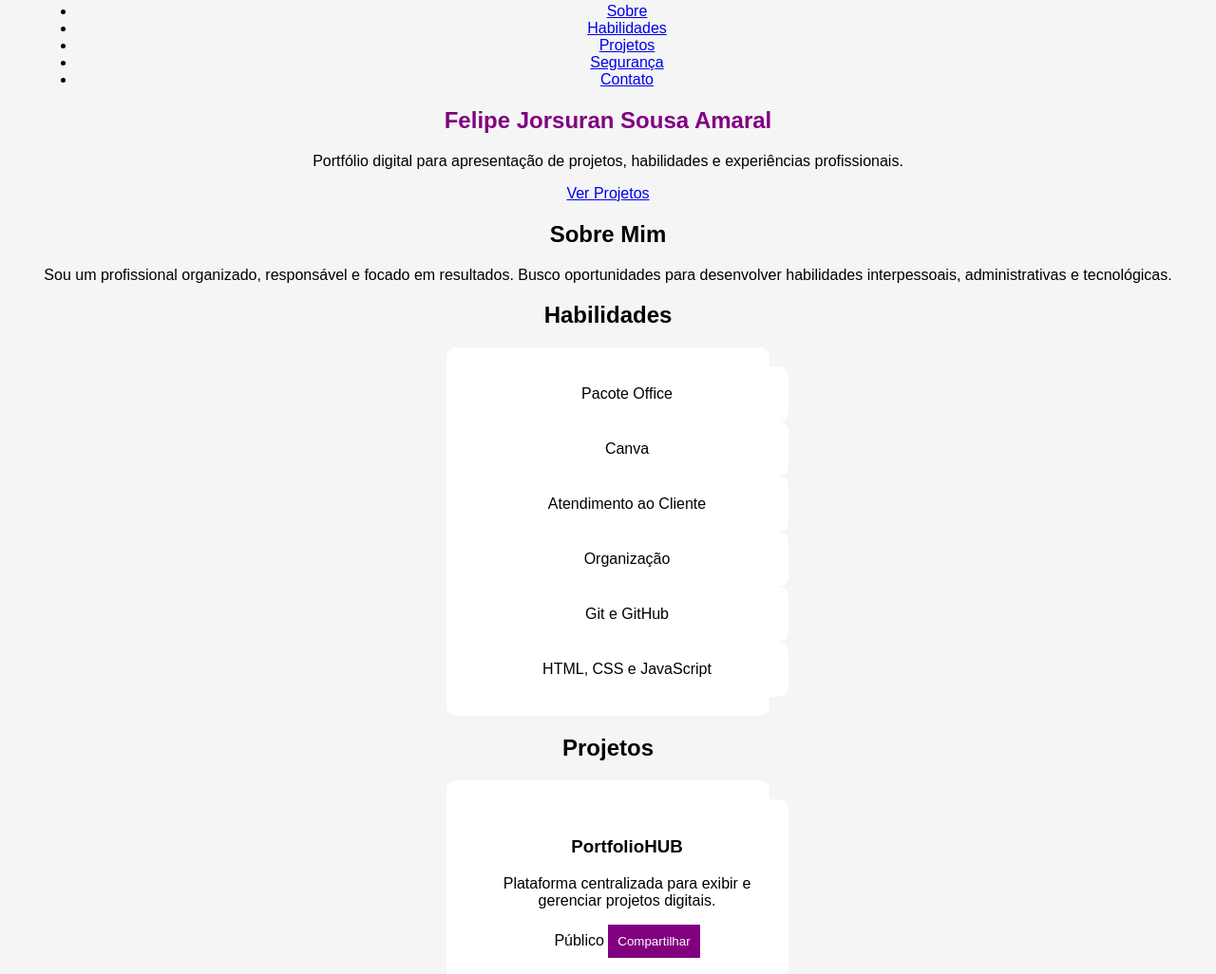
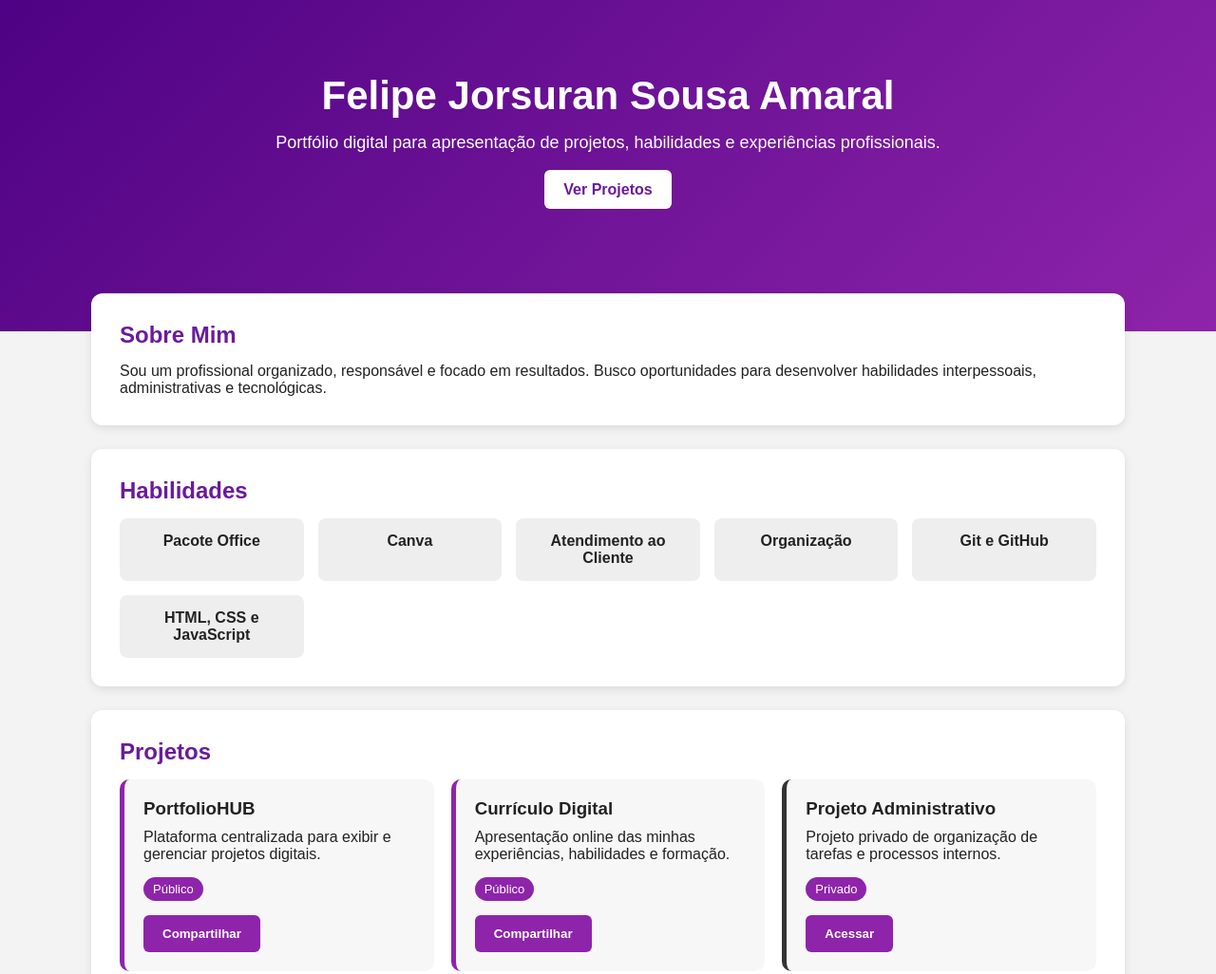
Before and after one commit to fjorsuran/portfolioHUB, a plain HTML site: page index.html in a window 1280 px wide. Shown: the part 85-1111 px from the top of the page at 95% size. Drawn offline with Linux system fonts and the light colour scheme.

Commit message:
Update style.css

```diff
--- a/style.css
+++ b/style.css
@@ -1,26 +1,181 @@
-body{
-    font-family: Arial;
-    background-color: #f5f5f5;
-    text-align: center;
-    margin: 40px;
+* {
+  margin: 0;
+  padding: 0;
+  box-sizing: border-box;
 }
 
-h1{
-    color: purple;
+body {
+  font-family: Arial, sans-serif;
+  background-color: #f3f3f3;
+  color: #222;
 }
 
-div{
-    background: white;
-    padding: 20px;
-    margin: auto;
-    width: 300px;
-    border-radius: 10px;
+.topo {
+  background: linear-gradient(135deg, #4b0082, #8e24aa);
+  color: white;
+  padding-bottom: 60px;
 }
 
-button{
-    background-color: purple;
-    color: white;
-    border: none;
-    padding: 10px;
-    cursor: pointer;
+nav {
+  display: flex;
+  justify-content: space-between;
+  align-items: center;
+  padding: 25px 8%;
 }
+
+nav h2 {
+  font-size: 28px;
+}
+
+nav ul {
+  list-style: none;
+  display: flex;
+  gap: 20px;
+}
+
+nav a {
+  color: white;
+  text-decoration: none;
+  font-weight: bold;
+}
+
+.hero {
+  text-align: center;
+  padding: 80px 20px;
+}
+
+.hero h1 {
+  font-size: 42px;
+  margin-bottom: 15px;
+}
+
+.hero p {
+  font-size: 18px;
+  margin-bottom: 30px;
+}
+
+.botao,
+button {
+  background-color: white;
+  color: #6a1b9a;
+  border: none;
+  padding: 12px 20px;
+  border-radius: 6px;
+  font-weight: bold;
+  cursor: pointer;
+  text-decoration: none;
+}
+
+main {
+  width: 85%;
+  max-width: 1100px;
+  margin: -40px auto 40px;
+}
+
+.card {
+  background-color: white;
+  padding: 30px;
+  margin-bottom: 25px;
+  border-radius: 12px;
+  box-shadow: 0 3px 10px rgba(0,0,0,0.1);
+}
+
+.card h2 {
+  color: #6a1b9a;
+  margin-bottom: 15px;
+}
+
+.grid {
+  display: grid;
+  grid-template-columns: repeat(auto-fit, minmax(160px, 1fr));
+  gap: 15px;
+}
+
+.grid div {
+  background-color: #eee;
+  padding: 15px;
+  border-radius: 8px;
+  text-align: center;
+  font-weight: bold;
+}
+
+.projetos {
+  display: grid;
+  grid-template-columns: repeat(auto-fit, minmax(250px, 1fr));
+  gap: 18px;
+}
+
+.projeto {
+  background-color: #f7f7f7;
+  padding: 20px;
+  border-radius: 10px;
+  border-left: 5px solid #8e24aa;
+}
+
+.projeto h3 {
+  margin-bottom: 10px;
+}
+
+.projeto p {
+  margin-bottom: 15px;
+}
+
+.projeto span {
+  display: inline-block;
+  background-color: #8e24aa;
+  color: white;
+  padding: 5px 10px;
+  border-radius: 20px;
+  margin-bottom: 15px;
+  font-size: 13px;
+}
+
+.projeto button {
+  display: block;
+  background-color: #8e24aa;
+  color: white;
+}
+
+.privado {
+  border-left-color: #333;
+}
+
+.login input {
+  display: block;
+  width: 100%;
+  padding: 12px;
+  margin: 10px 0;
+}
+
+.login button {
+  background-color: #8e24aa;
+  color: white;
+}
+
+#resultado {
+  margin-top: 10px;
+  font-weight: bold;
+}
+
+footer {
+  background-color: #222;
+  color: white;
+  text-align: center;
+  padding: 25px;
+}
+
+@media (max-width: 700px) {
+  nav {
+    flex-direction: column;
+    gap: 15px;
+  }
+
+  nav ul {
+    flex-direction: column;
+    text-align: center;
+  }
+
+  .hero h1 {
+    font-size: 30px;
+  }
+}
```
